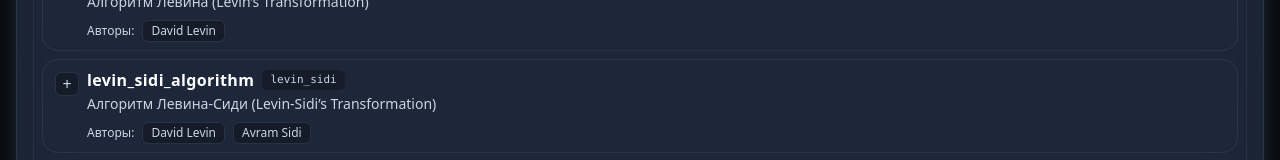
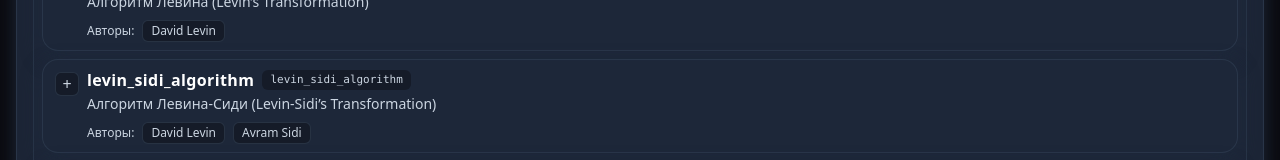
Before and after one commit to DarkLordRowan/shanks-university, a React (Vite) app in the folder frontend/: page /algorithms in a window 1280 px wide. Shown: the part 414-574 px from the top of the page. Built offline with nearby package versions, Linux system fonts and the light colour scheme.

Commit message:
Frontend. Temp

```diff
--- a/frontend/src/data/algorithms.ts
+++ b/frontend/src/data/algorithms.ts
@@ -37,7 +37,7 @@ export const TREE: AlgNode[] = [
         ],
     },
     {
-        id: "levin_sidi",
+        id: "levin_sidi_algorithm",
         title: "levin_sidi_algorithm",
         subtitle: "Алгоритм Левина-Сиди (Levin-Sidi’s Transformation)",
         authorIds: ["levin",'sidi'],
@@ -45,7 +45,7 @@ export const TREE: AlgNode[] = [
             {
                 id: "levin_sidi_basic_algorithm",
                 title: "levin_sidi_basic_algorithm",
-                subtitle: "базовый",
+                subtitle: "Алгоритм Левина-Сиди (базовый)",
                 authorIds: ["levin",'sidi'],
             },
             {
@@ -63,37 +63,37 @@ export const TREE: AlgNode[] = [
             {
                 id: "levin_sidi_t_algorithm",
                 title: "levin_sidi_t_algorithm",
-                subtitle: "Алгоритм Левина-Сиди",
+                subtitle: "t-Алгоритм Левина-Сиди",
                 authorIds: ["levin",'sidi'],
             },
             {
                 id: "levin_sidi_u_algorithm",
                 title: "levin_sidi_u_algorithm",
-                subtitle: "Алгоритм Левина-Сиди",
+                subtitle: "u-Алгоритм Левина-Сиди",
                 authorIds: ["levin",'sidi'],
             },
             {
                 id: "levin_sidi_v_algorithm",
                 title: "levin_sidi_v_algorithm",
-                subtitle: "Алгоритм Левина-Сиди",
+                subtitle: "v-Алгоритм Левина-Сиди",
                 authorIds: ["levin",'sidi'],
             },
             {
                 id: "levin_sidi_t_recursive_algorithm",
                 title: "levin_sidi_t_recursive_algorithm",
-                subtitle: "Алгоритм Левина-Сиди",
+                subtitle: "t-Алгоритм Левина-Сиди (рекурсивный)",
                 authorIds: ["levin",'sidi'],
             },
             {
                 id: "levin_sidi_u_recursive_algorithm",
                 title: "levin_sidi_u_recursive_algorithm",
-                subtitle: "Алгоритм Левина-Сиди",
+                subtitle: "u-Алгоритм Левина-Сиди (рекурсивный)",
                 authorIds: ["levin",'sidi'],
             },
             {
                 id: "levin_sidi_v_recursive_algorithm",
                 title: "levin_sidi_v_recursive_algorithm",
-                subtitle: "Алгоритм Левина-Сиди",
+                subtitle: "v-Алгоритм Левина-Сиди (рекурсивный)",
                 authorIds: ["levin",'sidi'],
             },
         ],
@@ -152,8 +152,8 @@ export const TREE: AlgNode[] = [
         authorIds: ["shanks"],
         children: [
             {
-                id: "shanks_algorithm",
-                title: "shanks_algorithm",
+                id: "shanks_basic_algorithm",
+                title: "shanks_basic_algorithm",
                 subtitle: "Алгоритм Шенкса (//TODO)",
                 authorIds: ["shanks"],
             },
```
